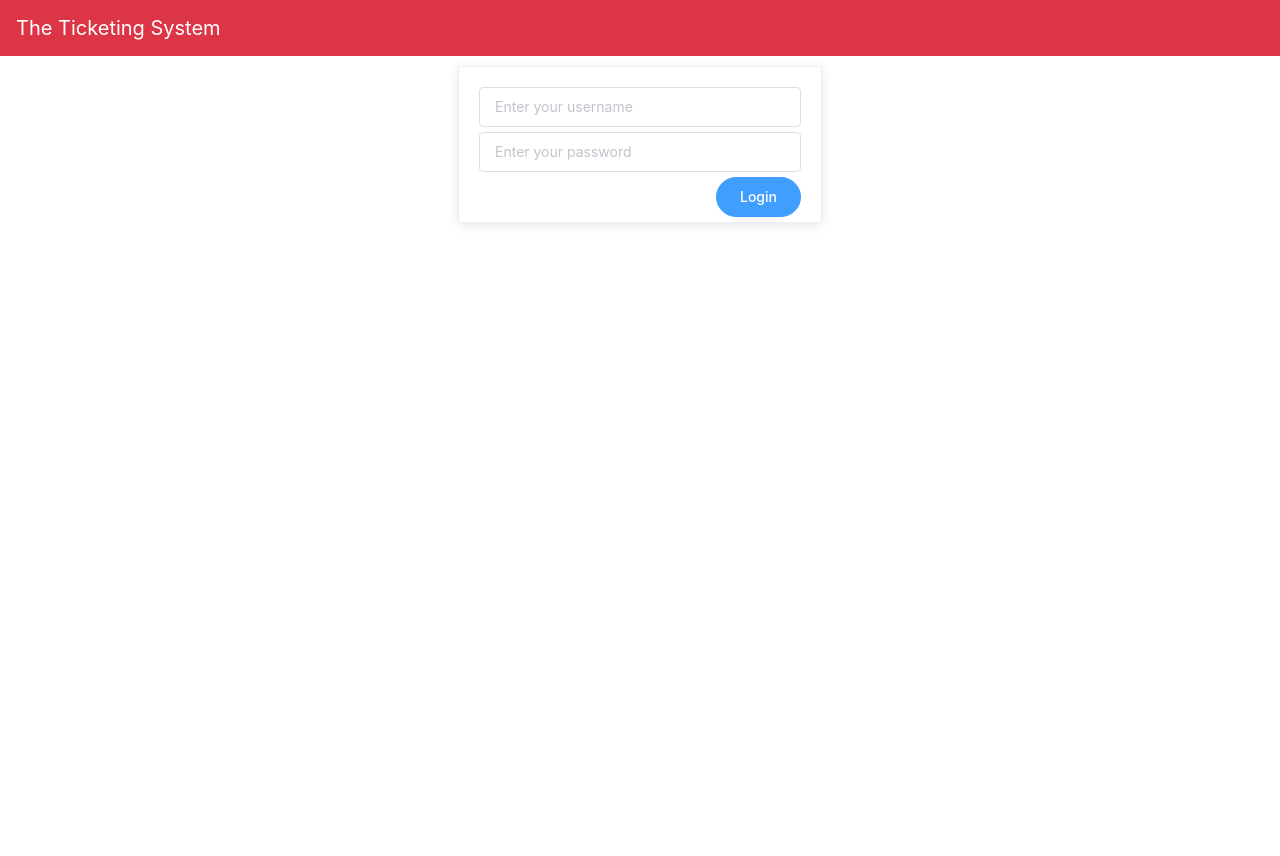
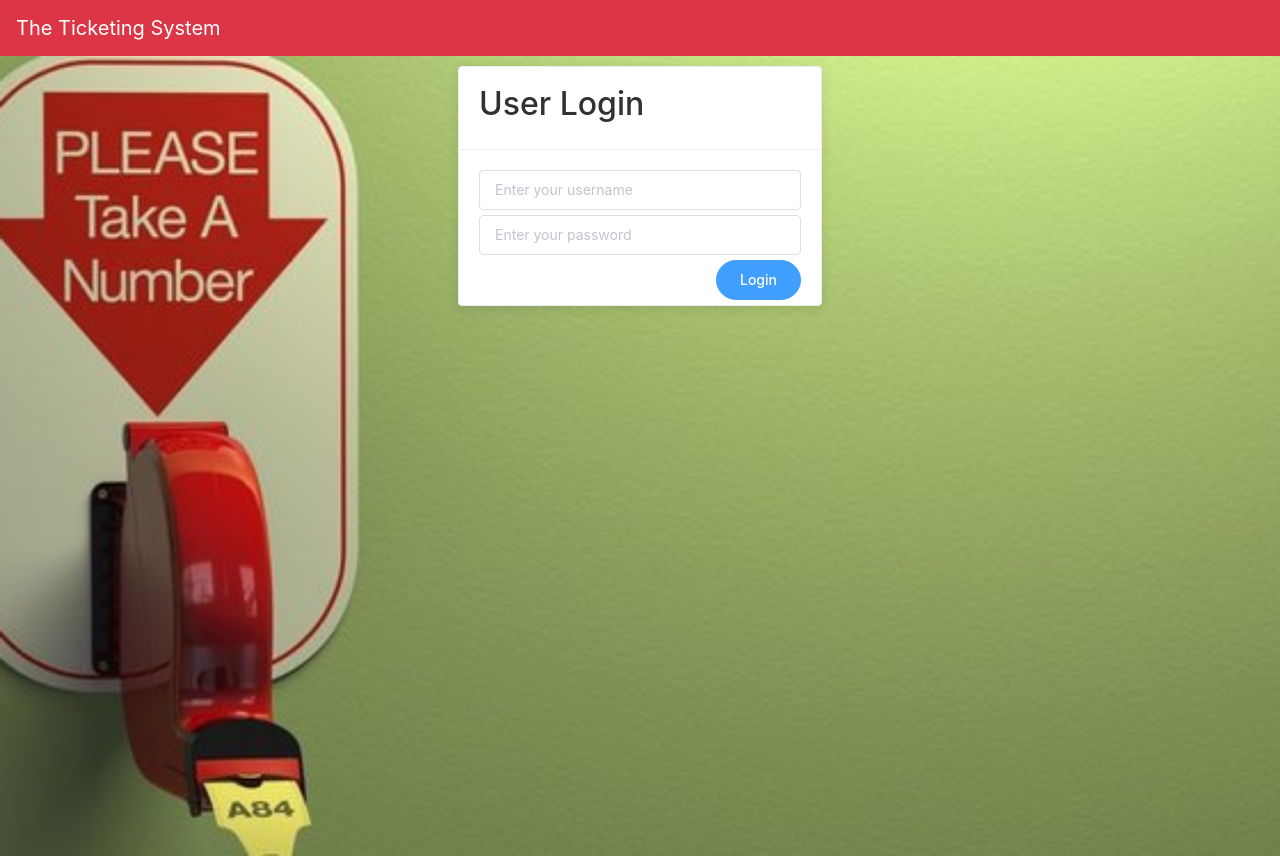
Before and after one commit to batistado/TheTicketSystemVue, a Vue app: page /#/login in a window 1280 px wide. Before the commit the page ends 800 px from the top, so only its background shows below. Built offline with nearby package versions, Linux system fonts and the light colour scheme; what vue-chartkick would draw is missing.

Commit message:
Added background image

```diff
--- a/src/App.vue
+++ b/src/App.vue
@@ -1,7 +1,9 @@
 <template>
   <div id="app">
     <NavBar/>
-    <router-view></router-view>
+    <div class="router">
+      <router-view></router-view>
+    </div>
   </div>
 </template>
 
@@ -16,5 +18,12 @@ export default {
 }
 </script>
 
-<style>
+<style scoped>
+.router {
+  background-image: url('~@/assets/ticket.jpg');
+  background-repeat: no-repeat;
+  background-size: cover;
+  background-position: center;
+  height: 100vh;
+}
 </style>
--- a/src/components/LoginCard.vue
+++ b/src/components/LoginCard.vue
@@ -1,5 +1,8 @@
 <template>
     <el-card>
+        <div slot="header" class="table-header">
+            <h2>User Login</h2>
+          </div>
         <div class="login-card">
             <el-row>
                 <el-input
@@ -60,7 +63,7 @@ export default {
                 this.reset();
             }).catch(e => {
                 this.$message({
-                    message: e,
+                    message: 'Invalid username or password',
                     type: 'error',
                 });
             });
--- a/src/views/Login.vue
+++ b/src/views/Login.vue
@@ -22,6 +22,7 @@ export default {
 h1 {
     text-align: center;
 }
+
 .login-card {
   margin: auto;
   width: 30%;
```
Also changed, not shown: src/assets/ticket.jpg (added).
